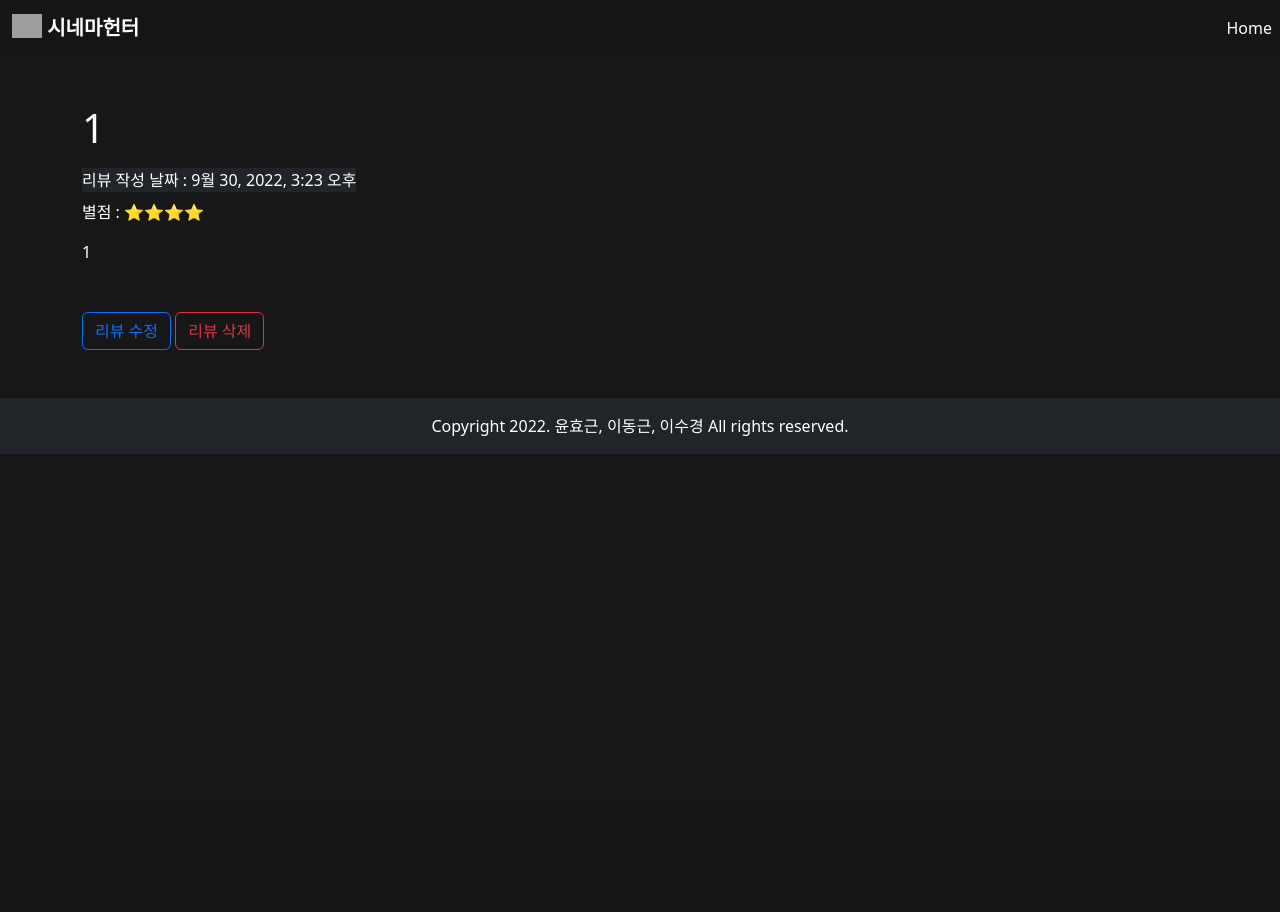
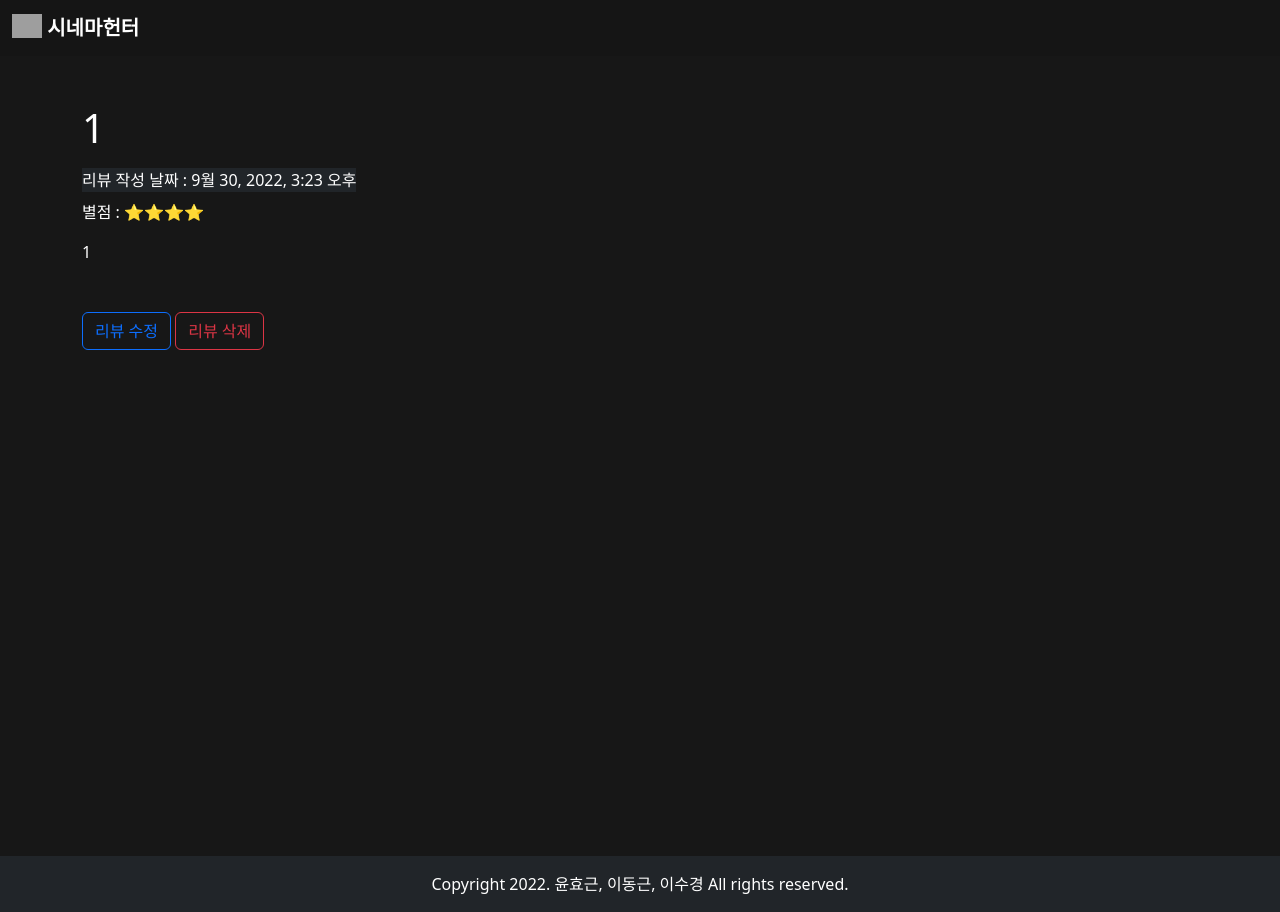
Before and after one commit to qlghwp123/Pair-01, a Django app: page /movies/detail/19 in a window 1280 px wide. Before the commit the page ends 454 px from the top, so only its background shows below. Run offline with Django 3.2, Linux system fonts and the light colour scheme; data comes from the database, SQL or seed files in the repository; grey boxes are pictures that could not be loaded.

Commit message:
Delete nav-item and Add CSS option to fix footer

```diff
--- a/movies/templates/movies/detail.html
+++ b/movies/templates/movies/detail.html
@@ -2,7 +2,8 @@
 
 {% block content %}
 
-<div class="container text-white">
+<!-- footer fixed with vh-100 value -->
+<div class="container text-white vh-100">
     <div class="row">
         <div class="col-9 mt-5">
             <h1>{{ data.title }}</h1>
--- a/templates/base.html
+++ b/templates/base.html
@@ -24,7 +24,7 @@
             <div class="collapse navbar-collapse" id="navbarSupportedContent">
                 <ul class="navbar-nav me-auto mb-2 mb-lg-0">
                     <li class="nav-item">
-                        <a class="nav-link active" aria-current="page" href="/movies/">Home</a>
+                        <!-- nav-item -->
                     </li>
                 </ul>
             </div>
```
